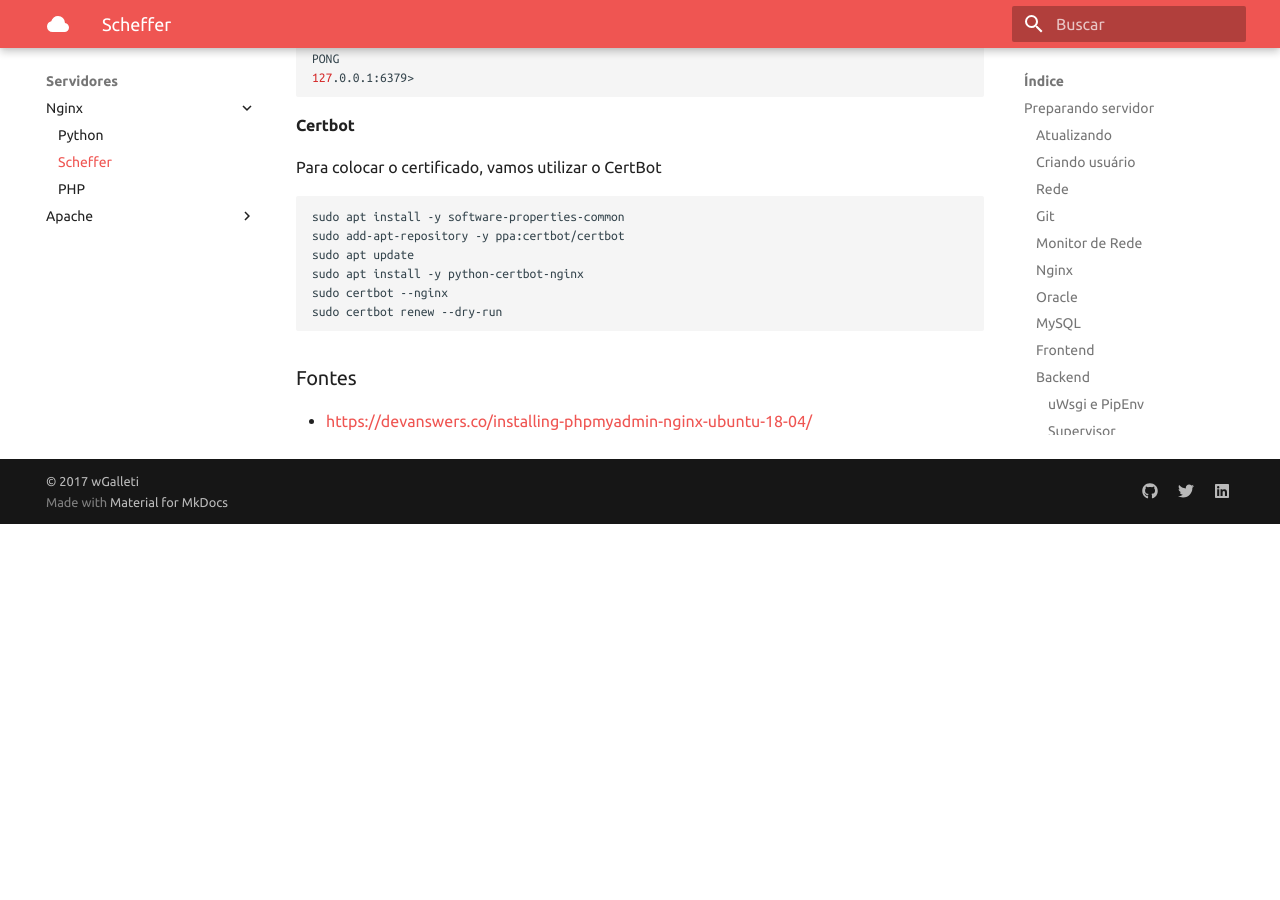
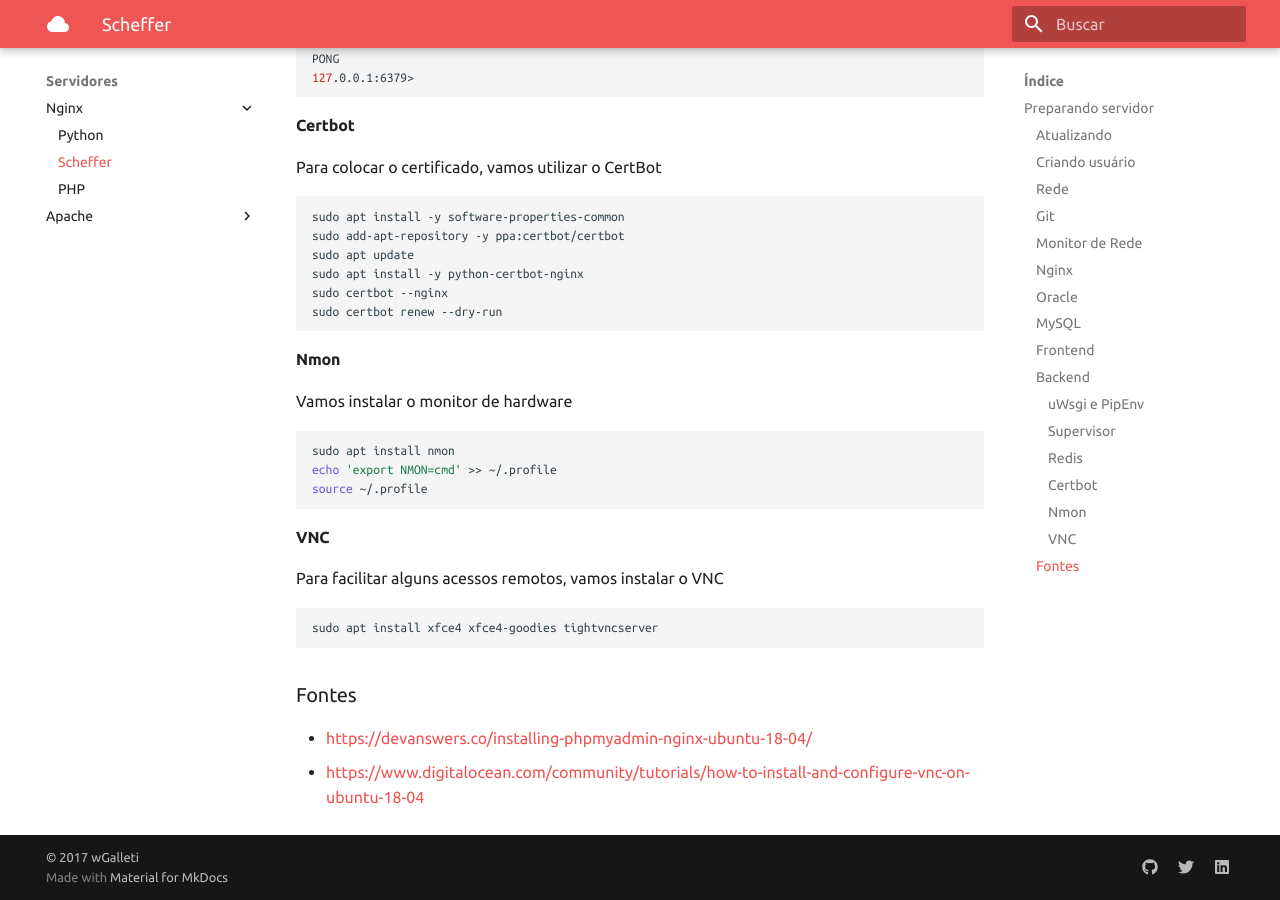
Before and after one commit to wgalleti/me, an MkDocs documentation site: the page built from docs/servidores/nginx/gruposcheffer.md, in a window 1280 px wide and 900 px high, scrolled down 5946 px. Built offline with MkDocs 1.6.1 and Material for MkDocs 9.7.7, drawn with Linux system fonts in a browser that asks for light colours; old or Windows-style settings are respelled for this version of MkDocs; before the commit the page ends 6470 px from its top, so only the background shows below that.

Commit message:
Adicionado Nmon e VNC

````diff
--- a/docs/servidores/nginx/gruposcheffer.md
+++ b/docs/servidores/nginx/gruposcheffer.md
@@ -303,6 +303,25 @@ sudo certbot --nginx
 sudo certbot renew --dry-run
 ```
 
+#### Nmon
+
+Vamos instalar o monitor de hardware
+
+```bash
+sudo apt install nmon
+echo 'export NMON=cmd' >> ~/.profile
+source ~/.profile
+```
+
+#### VNC
+
+Para facilitar alguns acessos remotos, vamos instalar o VNC
+
+```bash
+sudo apt install xfce4 xfce4-goodies tightvncserver
+```
+
 ### Fontes
 
 - https://devanswers.co/installing-phpmyadmin-nginx-ubuntu-18-04/
+- https://www.digitalocean.com/community/tutorials/how-to-install-and-configure-vnc-on-ubuntu-18-04
````
